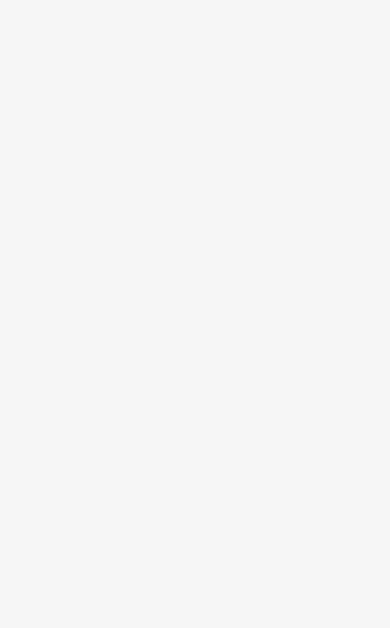
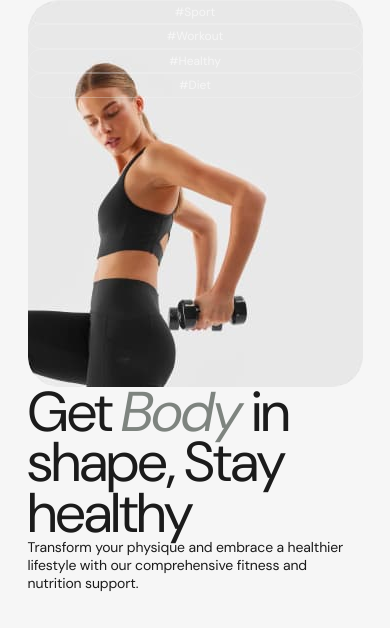
Before and after one commit to Hellwood1/energy-flow-team-project, a website built with Vite: page src/index.html in a window 390 px wide. Built offline with nearby package versions, Linux system fonts and the light colour scheme; files whose address does not match are found by name.

Commit message:
add html + some ccs for mobile

```diff
--- a/src/css/layout/hero.css
+++ b/src/css/layout/hero.css
@@ -0,0 +1,59 @@
+.hero-container {
+  padding-bottom: 10px;
+}
+
+.hero-background {
+  background-image: url(../../img/hero/background-img-mobile.jpg);
+  background-repeat: no-repeat;
+  background-position: center;
+  background-size: cover;
+  width: 100%;
+  min-height: 387px;
+  border-radius: 30px;
+}
+
+.hero-tags {
+  color: #f6f6f6;
+  font-family: 'DM Sans';
+  font-size: 12px;
+  font-style: normal;
+  font-weight: 400;
+  line-height: 1.2; /* 116.667% */
+  display: flex;
+  padding: 4px 10px;
+  justify-content: center;
+  align-items: center;
+  gap: 10px;
+  border-radius: 30px;
+  border: 1px solid rgba(246, 246, 246, 0.3);
+}
+
+.hero-title {
+  color: #1b1b1b;
+  font-family: 'DM Sans';
+  font-size: 56px;
+  font-style: normal;
+  font-weight: 400;
+  line-height: 0.9; /* 89.286% */
+  letter-spacing: -0.02em;
+}
+
+.accent {
+  color: #7e847f;
+  font-family: 'DM Sans';
+  font-size: 56px;
+  font-style: italic;
+  font-weight: 400;
+  line-height: 0.9;
+  letter-spacing: -0.02em;
+}
+
+.hero-text {
+  color: #1b1b1b;
+  font-family: 'DM Sans';
+  font-size: 14px;
+  font-style: normal;
+  font-weight: 400;
+  line-height: 1.29; /* 128.571% */
+  letter-spacing: -0.01em;
+}
--- a/src/partials/hero.html
+++ b/src/partials/hero.html
@@ -1 +1,21 @@
-<!-- <section class="hero-section">Ігорь</section> -->
+<section class="hero">
+  <div class="container hero-container">
+    <div class="hero-background">
+      <ul class="hero-list">
+        <li class="hero-tags">#Sport</li>
+        <li class="hero-tags">#Workout</li>
+        <li class="hero-tags">#Healthy</li>
+        <li class="hero-tags">#Diet</li>
+      </ul>
+    </div>
+    <div class="hero-title-wrap">
+      <h1 class="hero-title">
+        Get <span class="accent">Body</span> in shape, Stay healthy
+      </h1>
+      <p class="hero-text">
+        Transform your physique and embrace a healthier lifestyle with our
+        comprehensive fitness and nutrition support.
+      </p>
+    </div>
+  </div>
+</section>
```
Also changed, not shown: src/img/hero/background-img-desktop.jpg (added), src/img/hero/background-img-desktop@2x.jpg (added), src/img/hero/background-img-mobile.jpg (added), src/img/hero/background-img-mobile@2x.jpg (added), src/img/hero/background-img-tablet.jpg (added), src/img/hero/background-img-tablet@2x.jpg (added).
